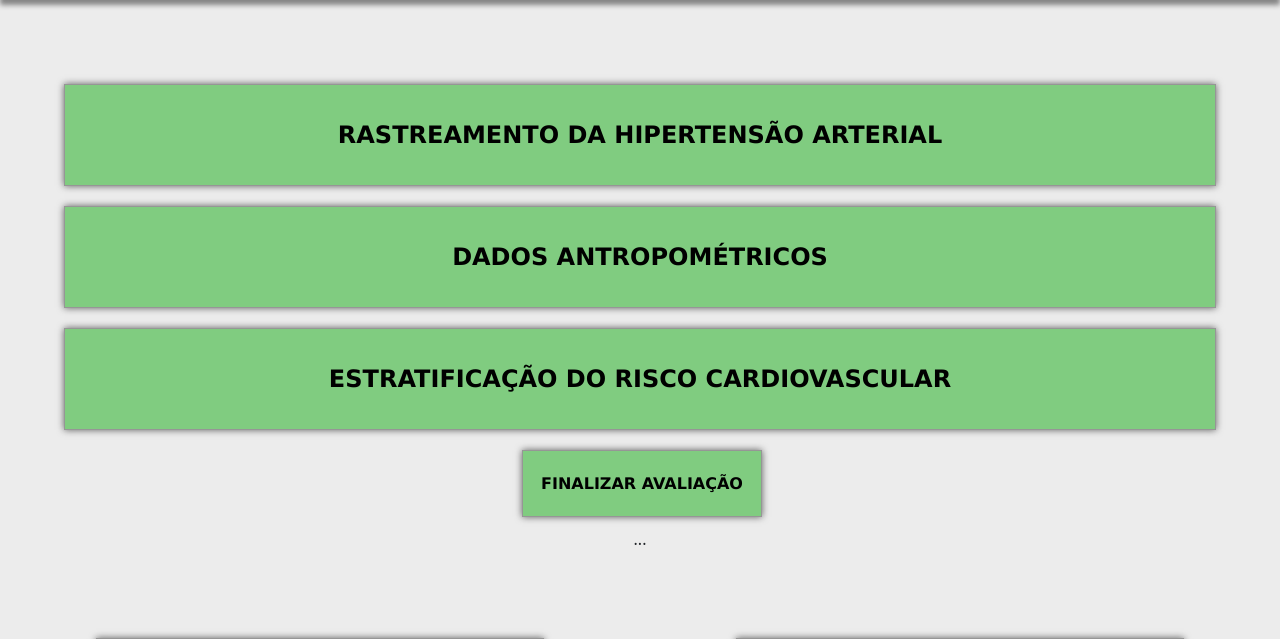
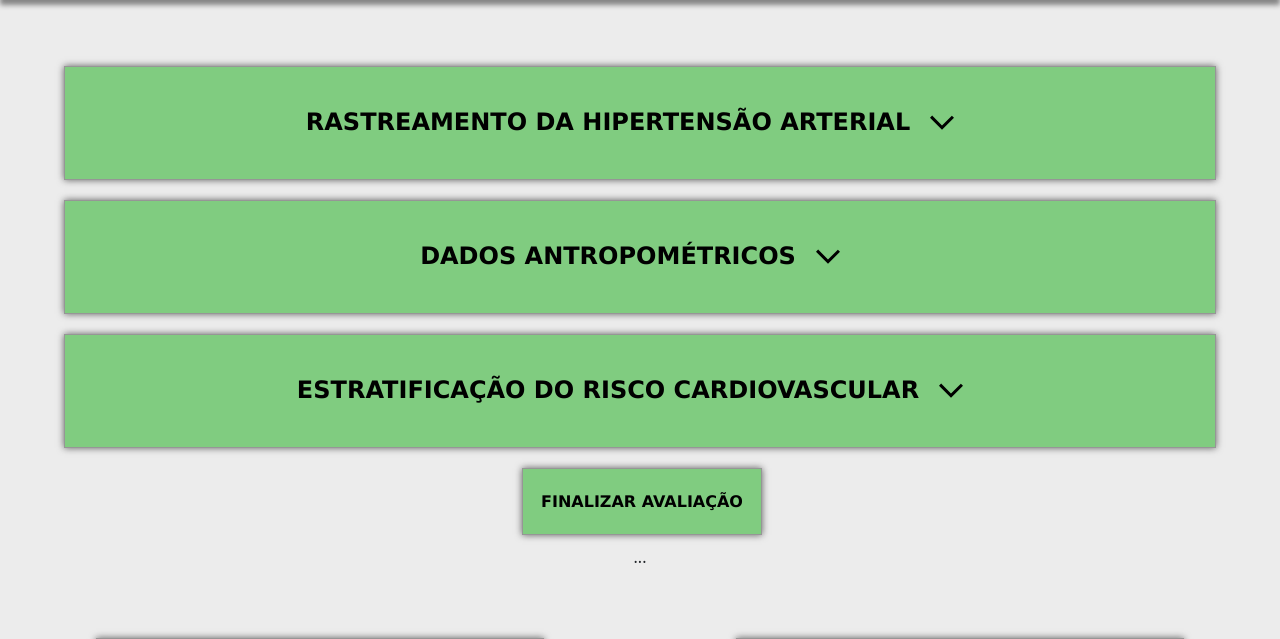
Before and after one commit to wmgoncalves/Hasupport, a PHP site: page /pages/pageAvaClinic.html in a window 1280 px wide. Shown: the part 66-705 px from the top of the page. Run offline with PHP 8.4, Linux system fonts and the light colour scheme.

Commit message:
add marcadores botoes sanfona

```diff
--- a/css/global.css
+++ b/css/global.css
@@ -94,6 +94,10 @@ body{
 }
 .botao-padrao button:hover{
     background-color: #80cc80d4;
+
+}
+.icon-expand{
+    padding: .2rem .5rem;
 
 }
 
--- a/js/activeButton/activeButtonAva.js
+++ b/js/activeButton/activeButtonAva.js
@@ -12,7 +12,7 @@ function carrega4(){
     const el = document.querySelector('.text-none-rastreamento');
     if(el.style.display === 'block'){
         el.style.display = 'none';
-        btn4.textContent = 'RASTREAMENTO DA HIPERTENSÃO ARTERIAL';
+        btn4.innerHTML = 'RASTREAMENTO DA HIPERTENSÃO ARTERIAL<span class="icon-expand"><img src="../assets/icons/expand_more.svg"></span>';
 
     } else {
         el.style.display = 'block';
@@ -23,7 +23,7 @@ function carrega5(){
     const el = document.querySelector('.text-none-antropom');
     if(el.style.display === 'block'){
         el.style.display = 'none';
-        btn5.textContent = 'DADOS ANTROPOMÉTRICOS';
+        btn5.innerHTML = 'DADOS ANTROPOMÉTRICOS<span class="icon-expand"><img src="../assets/icons/expand_more.svg"></span>';
 
     } else {
         el.style.display = 'block';
@@ -34,7 +34,7 @@ function carrega6(){
     const el = document.querySelector('.text-none-imc');
     if(el.style.display === 'block'){
         el.style.display = 'none';
-        btn6.textContent = 'ÍNDICE DE MASSA CORPORAL (IMC)';
+        btn6.innerHTML = 'ÍNDICE DE MASSA CORPORAL (IMC)<span class="icon-expand"><img src="../assets/icons/expand_more.svg"></span>';
 
     } else {
         el.style.display = 'block';
@@ -45,7 +45,7 @@ function carrega7(){
     const el = document.querySelector('.text-none-circ-abdom');
     if(el.style.display === 'block'){
         el.style.display = 'none';
-        btn7.textContent = 'CIRCUNFERÊNCIA ABDOMINAL';
+        btn7.innerHTML = 'CIRCUNFERÊNCIA ABDOMINAL<span class="icon-expand"><img src="../assets/icons/expand_more.svg"></span>';
 
     } else {
         el.style.display = 'block';
@@ -56,7 +56,7 @@ function carrega8(){
     const el = document.querySelector('.text-none-cint-quadr');
     if(el.style.display === 'block'){
         el.style.display = 'none';
-        btn8.textContent = 'RELAÇÃO CINTURA-QUADRIL';
+        btn8.innerHTML = 'RELAÇÃO CINTURA-QUADRIL<span class="icon-expand"><img src="../assets/icons/expand_more.svg"></span>';
 
     } else {
         el.style.display = 'block';
@@ -67,7 +67,7 @@ function carrega9(){
     const el = document.querySelector('.text-none-torn-braq');
     if(el.style.display === 'block'){
         el.style.display = 'none';
-        btn9.textContent = 'ÍNDICE TORNOZELO-BRAQUIAL';
+        btn9.innerHTML = 'ÍNDICE TORNOZELO-BRAQUIAL<span class="icon-expand"><img src="../assets/icons/expand_more.svg"></span>';
 
     } else {
         el.style.display = 'block';
@@ -81,7 +81,7 @@ function carrega10(){
     const el = document.querySelector('.text-none-estrat-risco');
     if(el.style.display === 'block'){
         el.style.display = 'none';
-        btn10.textContent = 'ESTRATIFICAÇÃO DO RISCO CARDIOVASCULAR';
+        btn10.innerHTML = 'ESTRATIFICAÇÃO DO RISCO CARDIOVASCULAR<span class="icon-expand"><img src="../assets/icons/expand_more.svg"></span>';
 
     } else {
         el.style.display = 'block';
--- a/js/activeButton/activeButtonGuiaEntrevista.js
+++ b/js/activeButton/activeButtonGuiaEntrevista.js
@@ -5,7 +5,7 @@ function carrega1(){
     const el = document.querySelector('.text-none-obj-entrevista');
     if(el.style.display === 'block'){
         el.style.display = 'none';
-        btn1.textContent = 'OBJETIVOS PARA ENTREVISTA';
+        btn1.innerHTML = 'OBJETIVOS PARA ENTREVISTA<span class="icon-expand"><img src="../assets/icons/expand_more.svg"></span>';
 
     } else {
         el.style.display = 'block';
@@ -16,7 +16,7 @@ function carrega2(){
     const el = document.querySelector('.text-none-quest-import');
     if(el.style.display === 'block'){
         el.style.display = 'none';
-        btn2.textContent = 'QUESTIONAMENTOS IMPORTANTES';
+        btn2.innerHTML = 'QUESTIONAMENTOS IMPORTANTES<span class="icon-expand"><img src="../assets/icons/expand_more.svg"></span>';
 
     } else {
         el.style.display = 'block';
--- a/js/activeButton/activeButtonRecom.js
+++ b/js/activeButton/activeButtonRecom.js
@@ -6,7 +6,7 @@ function carrega1(){
     const el = document.querySelector('.text-none-aspectos');
     if(el.style.display === 'block'){
         el.style.display = 'none';
-        btn1.textContent = 'ASPECTOS A SEREM AVALIADOS';
+        btn1.innerHTML = 'ASPECTOS A SEREM AVALIADOS<span class="icon-expand"><img src="../assets/icons/expand_more.svg"></span>';
 
     } else {
         el.style.display = 'block';
@@ -17,7 +17,7 @@ function carrega2(){
     const el = document.querySelector('.text-none-proped');
     if(el.style.display === 'block'){
         el.style.display = 'none';
-        btn2.textContent = 'TÉCNICAS PROPEDÊUTICAS';
+        btn2.innerHTML = 'TÉCNICAS PROPEDÊUTICAS<span class="icon-expand"><img src="../assets/icons/expand_more.svg"></span>';
 
     } else {
         el.style.display = 'block';
@@ -28,7 +28,7 @@ function carrega3(){
     const el = document.querySelector('.text-none-sinais');
     if(el.style.display === 'block'){
         el.style.display = 'none';
-        btn3.textContent = 'SINAIS VITAIS';
+        btn3.innerHTML = 'SINAIS VITAIS<span class="icon-expand"><img src="../assets/icons/expand_more.svg"></span>';
 
     } else {
         el.style.display = 'block';
--- a/main.js
+++ b/main.js
@@ -17,7 +17,7 @@ function createWindow () {
   })
 
   //Comentar linha abaixo pra aparecer menu na janela do software
-  mainWindow.setMenuBarVisibility(false);
+  //mainWindow.setMenuBarVisibility(false);
 
   // and load the index.html of the app.
   mainWindow.loadFile('./pages/cadastro.html')
--- a/pages/cadastro.html
+++ b/pages/cadastro.html
@@ -11,11 +11,11 @@
 <body>
   <div class="fundo-cadastro-global">
     <div class="fundo-cadastro">
-      <!--
+
       <div>
         <a href="./adm_area.html">Area ADM (link temporario)</a>
       </div>
-    -->
+
         <div class="img">
           <img src="../assets/enf2.png">
         </div>
--- a/pages/pageAvaClinic.html
+++ b/pages/pageAvaClinic.html
@@ -52,7 +52,7 @@
         </div>
         <div class="fundo-botao">
             <a class="botao-padrao">
-                <button id="btn-rastreamento">RASTREAMENTO DA HIPERTENSÃO ARTERIAL</button>
+                <button id="btn-rastreamento">RASTREAMENTO DA HIPERTENSÃO ARTERIAL<span class="icon-expand"><img src="../assets/icons/expand_more.svg"></span></button>
             </a>
             <div class="text-none-rastreamento text-none-style">
                 <div>
@@ -89,12 +89,12 @@
                 </div>
             </div>
             <a class="botao-padrao">
-                <button id="btn-antropom">DADOS ANTROPOMÉTRICOS</button>
+                <button id="btn-antropom">DADOS ANTROPOMÉTRICOS<span class="icon-expand"><img src="../assets/icons/expand_more.svg"></span></button>
             </a>
             <div class="text-none-antropom text-none-style">
                 <div class="flex-ajuste">
                     <a class="botao-padrao botao-padrao-interno">
-                        <button id="btn-imc">ÍNDICE DE MASSA CORPORAL (IMC)</button>
+                        <button id="btn-imc">ÍNDICE DE MASSA CORPORAL (IMC)<span class="icon-expand"><img src="../assets/icons/expand_more.svg"></span></button>
                     </a>
                     <div class="text-none-imc text-none-style-interno">
                         <h4>ÍNDICE DE MASSA CORPORAL (IMC)</h4>
@@ -119,7 +119,7 @@
                 </div>
                 <div class="flex-ajuste">
                     <a class="botao-padrao botao-padrao-interno">
-                        <button id="btn-circ-abdom">CIRCUNFERÊNCIA ABDOMINAL</button>
+                        <button id="btn-circ-abdom">CIRCUNFERÊNCIA ABDOMINAL<span class="icon-expand"><img src="../assets/icons/expand_more.svg"></span></button>
                     </a>
                     <div class="text-none-circ-abdom text-none-style-interno">
                         <h4>CIRCUNFERÊNCIA ABDOMINAL</h4>
@@ -141,7 +141,7 @@
                 </div>
                 <div class="flex-ajuste">
                     <a class="botao-padrao botao-padrao-interno">
-                        <button id="btn-cint-quadr">RELAÇÃO CINTURA-QUADRIL</button>
+                        <button id="btn-cint-quadr">RELAÇÃO CINTURA-QUADRIL<span class="icon-expand"><img src="../assets/icons/expand_more.svg"></span></button>
                     </a>
                     <div class="text-none-cint-quadr text-none-style-interno">
                         <h4>RELAÇÃO CINTURA-QUADRIL</h4>
@@ -166,7 +166,7 @@
                 </div>
                 <div class="flex-ajuste">
                     <a class="botao-padrao botao-padrao-interno">
-                        <button id="btn-torn-braq">ÍNDICE TORNOZELO-BRAQUIAL</button>
+                        <button id="btn-torn-braq">ÍNDICE TORNOZELO-BRAQUIAL<span class="icon-expand"><img src="../assets/icons/expand_more.svg"></span></button>
                     </a>
                     <div class="text-none-torn-braq text-none-style-interno">
                         <h4>ÍNDICE TORNOZELO-BRAQUIAL</h4>
@@ -188,7 +188,7 @@
                 </div>
             </div>
             <a class="botao-padrao">
-                <button id="btn-estrat-risco">ESTRATIFICAÇÃO DO RISCO CARDIOVASCULAR</button>
+                <button id="btn-estrat-risco">ESTRATIFICAÇÃO DO RISCO CARDIOVASCULAR<span class="icon-expand"><img src="../assets/icons/expand_more.svg"></span></button>
             </a>
             <div class="text-none-estrat-risco text-none-style">
                 <h4>ESTRATIFICAÇÃO DO RISCO CARDIOVASCULAR</h4>
--- a/pages/pageGuiaEntre.html
+++ b/pages/pageGuiaEntre.html
@@ -50,7 +50,7 @@
     </div>
         <div class="fundo-botao">
             <a class="botao-padrao">
-                <button id="btn-obj-entrevista">OBJETIVOS PARA ENTREVISTA</button>
+                <button id="btn-obj-entrevista">OBJETIVOS PARA ENTREVISTA<span class="icon-expand"><img src="../assets/icons/expand_more.svg"></span></button>
             </a>
             <div class="text-none-obj-entrevista text-none-style">
               <div class="ajuste-text">
@@ -63,7 +63,7 @@
               </div>
           </div>
             <a href="#" class="botao-padrao">
-                <button id="btn-quest-import">QUESTIONAMENTOS IMPORTANTES</button>
+                <button id="btn-quest-import">QUESTIONAMENTOS IMPORTANTES<span class="icon-expand"><img src="../assets/icons/expand_more.svg"></span></button>
             </a>
             <div class="text-none-quest-import text-none-style">
               <div class="ajuste-text">
--- a/pages/pageRecomend.html
+++ b/pages/pageRecomend.html
@@ -50,7 +50,7 @@
         </div>
         <div class="fundo-botao">
             <a class="botao-padrao">
-                <button id="btn-aspectos">ASPECTOS A SEREM AVALIADOS</button>
+                <button id="btn-aspectos">ASPECTOS A SEREM AVALIADOS<span class="icon-expand"><img src="../assets/icons/expand_more.svg"></span></button>
             </a>
             <div class="text-none-aspectos text-none-style">
                 <div>
@@ -93,7 +93,7 @@
                 </div>
             </div>
             <a class="botao-padrao">
-                <button id="btn-proped">TÉCNICAS PROPEDÊUTICAS</button>
+                <button id="btn-proped">TÉCNICAS PROPEDÊUTICAS<span class="icon-expand"><img src="../assets/icons/expand_more.svg"></span></button>
             </a>
             <div class="text-none-proped text-none-style">
                 <div>
@@ -155,7 +155,7 @@
                 </div>
             </div>
             <a class="botao-padrao">
-                <button id="btn-sinais">SINAIS VITAIS</button>
+                <button id="btn-sinais">SINAIS VITAIS<span class="icon-expand"><img src="../assets/icons/expand_more.svg"></span></button>
             </a>
             <div class="text-none-sinais text-none-style">
                 <div>
```
Also changed, not shown: pages/pageFinalizar.html (added, +69 -0 lines), assets/icons/expand_more.svg (added).
